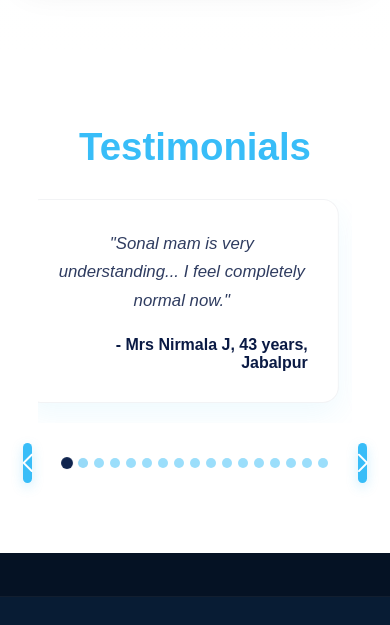
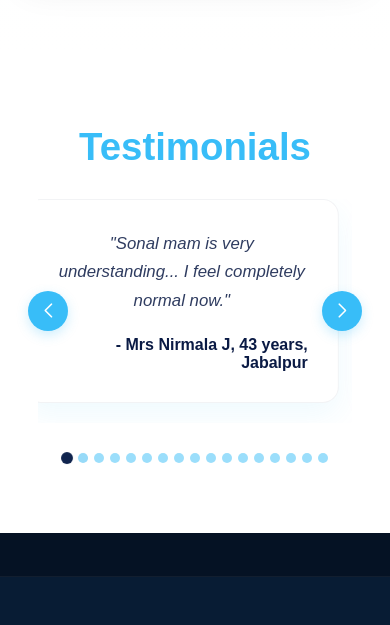
Before and after one commit to vatsaltalaviya/client-demo2, a plain HTML site: page index.html in a window 390 px wide. Shown: the part 9320-9945 px from the top of the page. Drawn offline with nearby package versions, Linux system fonts and the light colour scheme.

Commit message:
fix testimonial navigation issue

```diff
--- a/index.html
+++ b/index.html
@@ -1311,22 +1311,25 @@ font-family:'Inter',sans-serif;
     </div>
   </section>  <!-- TESTIMONIALS -->
   <section class="testimonials-section">
-    <div class="container" style="max-width:1200px; margin:0 auto; position:relative; padding:0 20px;">
+    <div class="container" style="max-width:1200px; margin:0 auto; position:relative; padding:0 60px;">
       <h1>Testimonials</h1>
 
-      <!-- Swiper -->
-      <div class="swiper testimonialSwiper">
-        <div class="swiper-wrapper" id="testimonialTrack">
-          <!-- Slides injected via JS -->
+      <!-- Swiper Wrapper with Navigation -->
+      <div style="position: relative;">
+        <!-- Swiper -->
+        <div class="swiper testimonialSwiper">
+          <div class="swiper-wrapper" id="testimonialTrack">
+            <!-- Slides injected via JS -->
+          </div>
         </div>
-      </div>
-
-      <!-- Controls Wrapper (Flexbox) -->
-      <div class="testimonial-controls">
+
+        <!-- Navigation Buttons -->
         <div class="swiper-button-prev t-prev"></div>
-        <div class="swiper-pagination t-pagination"></div>
         <div class="swiper-button-next t-next"></div>
       </div>
+
+      <!-- Pagination (centered below) -->
+      <div class="swiper-pagination t-pagination"></div>
 
       <style>
         .testimonialSwiper {
@@ -1358,22 +1361,13 @@ font-family:'Inter',sans-serif;
           text-align: right;
         }
 
-        /* Flex Container for Controls */
-        .testimonial-controls {
-          display: flex;
-          align-items: center;
-          justify-content: center;
-          gap: 30px;
-          margin-top: 20px;
-          position: relative;
-          width: 100%;
-        }
-
-        /* Buttons Reset & Style */
+        /* Navigation Buttons */
         .t-prev, .t-next {
-          position: static !important; /* Remove absolute positioning */
-          width: 80px !important;
-          height: 40px !important;
+          position: absolute !important;
+          top: 50% !important;
+          transform: translateY(-50%) !important;
+          width: 50px !important;
+          height: 50px !important;
           background: var(--sky);
           border-radius: 50px;
           color: #fff !important;
@@ -1383,6 +1377,16 @@ font-family:'Inter',sans-serif;
           justify-content: center;
           transition: 0.3s;
           box-shadow: 0 4px 12px rgba(56, 189, 248, 0.25);
+          z-index: 10;
+          cursor: pointer;
+        }
+
+        .t-prev {
+          left: -60px !important;
+        }
+
+        .t-next {
+          right: -60px !important;
         }
 
         .t-prev:after, .t-next:after {
@@ -1392,17 +1396,19 @@ font-family:'Inter',sans-serif;
 
         .t-prev:hover, .t-next:hover {
           background: var(--navy);
-          transform: translateY(-2px);
+          transform: translateY(-50%) scale(1.1) !important;
           box-shadow: 0 6px 16px rgba(10, 26, 68, 0.2);
         }
 
         /* Pagination Style */
         .t-pagination {
-          position: static !important; /* Remove absolute positioning */
+          position: static !important;
           width: auto !important;
           display: flex;
           align-items: center;
+          justify-content: center;
           gap: 6px;
+          margin-top: 30px;
         }
 
         .swiper-pagination-bullet {
@@ -1419,6 +1425,31 @@ font-family:'Inter',sans-serif;
           opacity: 1;
           transform: scale(1.2);
         }
+
+        /* Responsive adjustments */
+        @media (max-width: 768px) {
+          .testimonials-section .container {
+            padding: 0 20px !important;
+          }
+
+          .t-prev, .t-next {
+            width: 40px !important;
+            height: 40px !important;
+          }
+
+          .t-prev {
+            left: -10px !important;
+          }
+
+          .t-next {
+            right: -10px !important;
+          }
+
+          .t-prev:after, .t-next:after {
+            font-size: 14px !important;
+          }
+        }
+
       </style>
       </style>
     </div>
```
